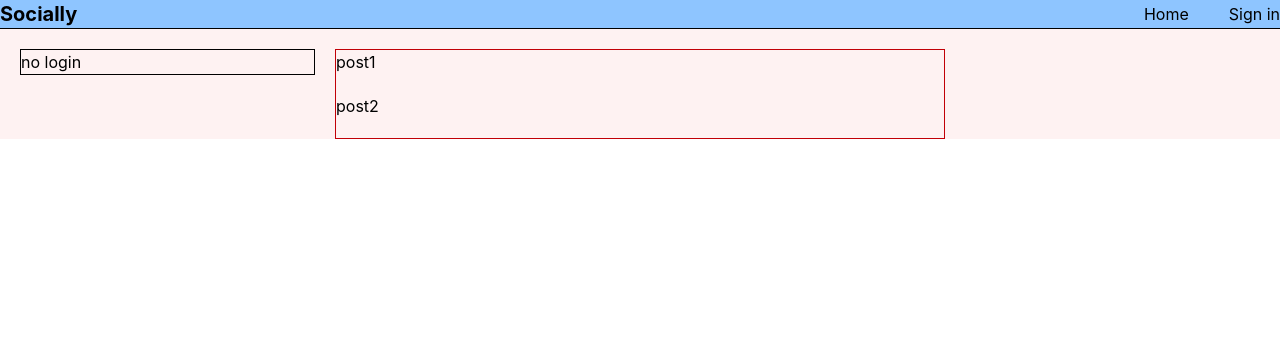
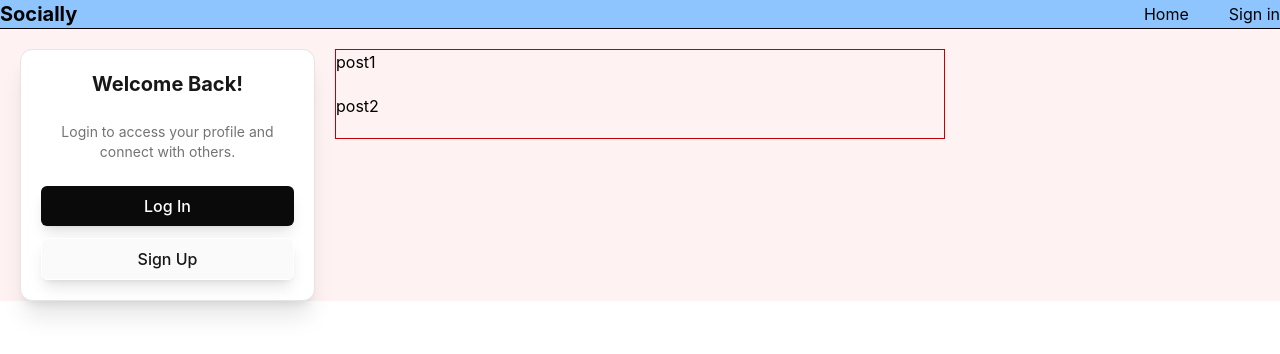
Before and after one commit to mansourehmah/socialMedia, a React app: page / in a window 1280 px wide. Shown: the top 354 px of the page. Built offline with nearby package versions, Linux system fonts and the light colour scheme; no server answers; the HTML template or start-up script is replaced by a standard one.

Commit message:
sidebar profile and username suggestion in signin

```diff
--- a/src/components/layout/Layout.tsx
+++ b/src/components/layout/Layout.tsx
@@ -15,6 +15,7 @@ export const Layout = () => {
         const res = await axiosInstance.get<ResponseType<SessionType>>(
           "/api/authentication/session",
         );
+        console.log("SESSION RESPONSE DATA:", res.data.data);
         setSession(res.data.data ?? null);
       } catch (error) {
         console.log(error);
--- a/src/components/ui/Input.tsx
+++ b/src/components/ui/Input.tsx
@@ -1,6 +1,8 @@
 type Props = {
   label: string;
   type?: string;
+  name?: string;
+  autoComplete?: string;
   placeholder?: string;
   variant?: "outline" | "filled";
   value?: string;
@@ -11,6 +13,8 @@ type Props = {
 export const Input = ({
   label,
   type = "text",
+  name,
+  autoComplete,
   placeholder,
   variant = "filled",
   value,
@@ -27,6 +31,8 @@ export const Input = ({
       <label className="text-sm text-gray-800 font-medium">{label}</label>
       <input
         type={type}
+        name={name}
+        autoComplete={autoComplete}
         placeholder={placeholder}
         value={value}
         onChange={onChange}
--- a/src/components/ui/Sidebar.tsx
+++ b/src/components/ui/Sidebar.tsx
@@ -1,21 +1,98 @@
 import { useSession } from "../../stores";
-
-const AuthenticatedSidebar = () => {
-  return <div>yes login :) </div>;
-};
-
-const NotAuthenticatedSidebar = () => {
-  return <div>no login</div>;
-};
+import { Link } from "react-router";
 
 export const Sidebar = () => {
   const { session } = useSession();
 
+  // اگر لاگین نیست → کارت خوش‌آمدگویی
+  if (!session) {
+    return (
+      <aside className="lg:col-span-3">
+        <div className="bg-[#fff] border border-[#E5E5E5] rounded-xl p-5 space-y-6 shadow-xl dark:bg-[#0A0A0A] dark:border-[#262626] hidden lg:block">
+          <h2 className="text-xl font-bold text-[#171717] dark:text-[#FAFAFA] text-center">
+            Welcome Back!
+          </h2>
+          <p className="text-[#737373] dark:text-[#A3A3A3] text-sm text-center">
+            Login to access your profile and connect with others.
+          </p>
+
+          <div className="flex flex-col gap-3 mt-4">
+            <Link
+              to="/sign-in"
+              className="w-full text-center py-2 rounded-md bg-[#0A0A0A] text-white font-medium shadow-lg dark:border dark:border-[#262626]"
+            >
+              Log In
+            </Link>
+
+            <Link
+              to="/sign-up"
+              className="bg-[#FAFAFA] w-full text-center py-2 rounded-md border border-white text-[#171717] font-medium shadow-lg"
+            >
+              Sign Up
+            </Link>
+          </div>
+        </div>
+      </aside>
+    );
+  }
+
+  // اگر لاگین شده → کارت پروفایل
+  const user = session.user;
+
+  const avatar = user.image ? user.image : user.name?.charAt(0)?.toUpperCase();
+
   return (
-    <div className="hidden lg:block lg:col-span-3">
-      <div className="border">
-        {session ? <AuthenticatedSidebar /> : <NotAuthenticatedSidebar />}
+    <aside className="lg:col-span-3">
+      <div className="bg-white dark:bg-[#0A0A0A] border border-[#E5E5E5] rounded-xl p-5 space-y-6 hidden lg:block">
+        {/* Avatar */}
+        <div className="flex justify-center">
+          {user.image ? (
+            <img
+              src={user.image}
+              alt="profile"
+              className="w-24 h-24 rounded-full object-cover"
+            />
+          ) : (
+            <div className="w-24 h-24 rounded-full bg-[#222] flex items-center justify-center text-4xl font-bold text-white">
+              {avatar}
+            </div>
+          )}
+        </div>
+
+        {/* User Info */}
+        <div className="text-center space-y-1">
+          <h2 className="text-lg font-bold text-[#171717] dark:text-[#FAFAFA]">
+            {user.name}
+          </h2>
+          <p className="text-[#737373] dark:text-[#A3A3A3]">
+            {user.email?.split("@")[0]}
+          </p>
+        </div>
+        <div className="h-px bg-[#E5E5E5] dark:bg-[#262626]"></div>
+
+        {/* Stats */}
+        <div className="flex justify-center gap-20 text-sm xl:gap-35">
+          <div className="text-center">
+            <p className="text-[#171717] dark:text-[#FAFAFA] font-semibold">
+              {user.following ?? 0}
+            </p>
+            <p className="text-[#737373] dark:text-[#A3A3A3]">Following</p>
+          </div>
+
+          <div className="text-center">
+            <p className="text-[#171717] dark:text-[#FAFAFA] font-semibold">
+              {user.followers ?? 0}
+            </p>
+            <p className="text-[#737373] dark:text-[#A3A3A3]">Followers</p>
+          </div>
+        </div>
+        <div className="h-px bg-[#E5E5E5] dark:bg-[#262626]"></div>
+        {/* Extra Info */}
+        <div className="space-y-2 text-sm text-[#737373] dark:text-[#A3A3A3]">
+          <p>📍 {user.location ?? "No location"}</p>
+          <p>🔗 {user.website ?? "No website"}</p>
+        </div>
       </div>
-    </div>
+    </aside>
   );
 };
--- a/src/pages/SignIn.tsx
+++ b/src/pages/SignIn.tsx
@@ -68,6 +68,8 @@ export const SignIn = () => {
           <Input
             label="Email"
             type="email"
+            name="email"
+            autoComplete="email"
             placeholder="example@gmail.com"
             value={formData.email}
             onChange={(e) =>
--- a/src/types/session.type.ts
+++ b/src/types/session.type.ts
@@ -17,9 +17,14 @@ type Session = {
 type User = {
   id: string;
   name: string;
+  username: string;
   email: string;
   emailVerified: boolean;
   image: string | null;
+  location?: string;
+  website?: string;
+  followers?: number;
+  following?: number;
   createdAt: string;
   updatedAt: string;
 };
```
